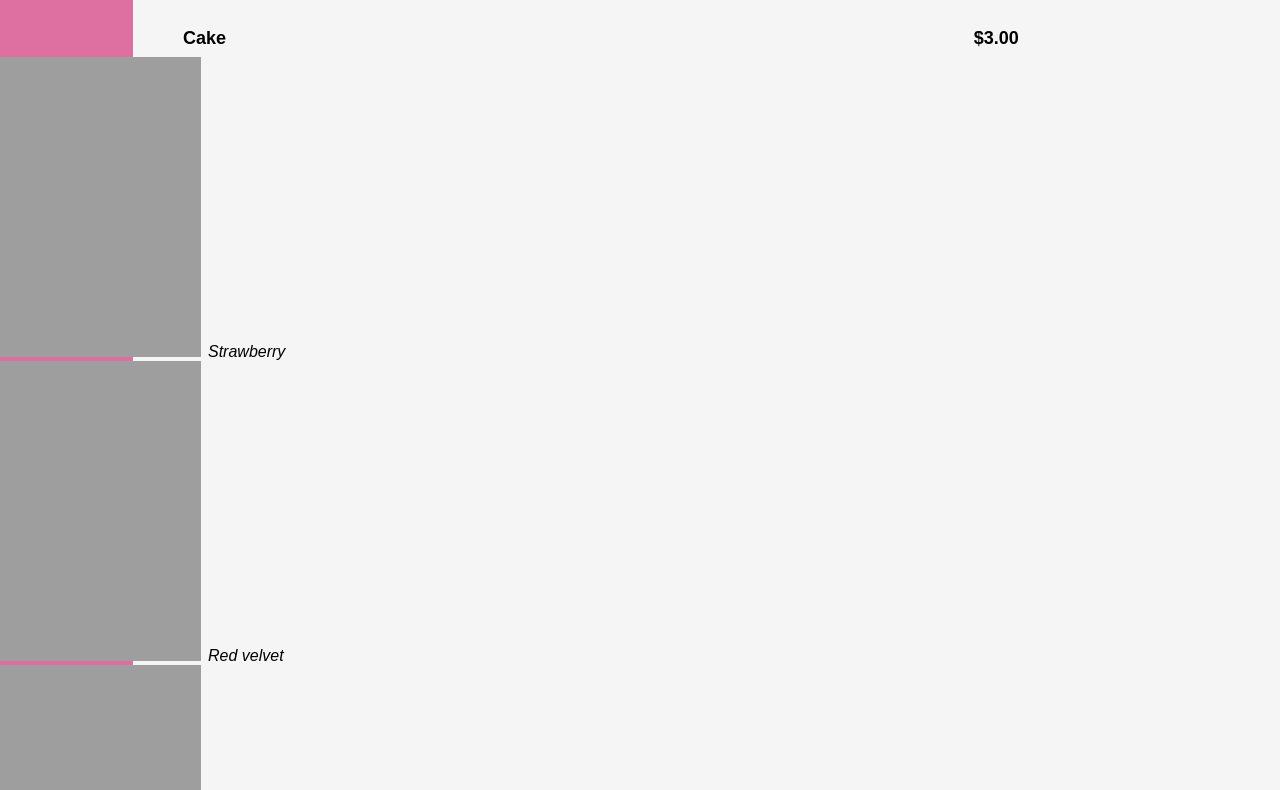
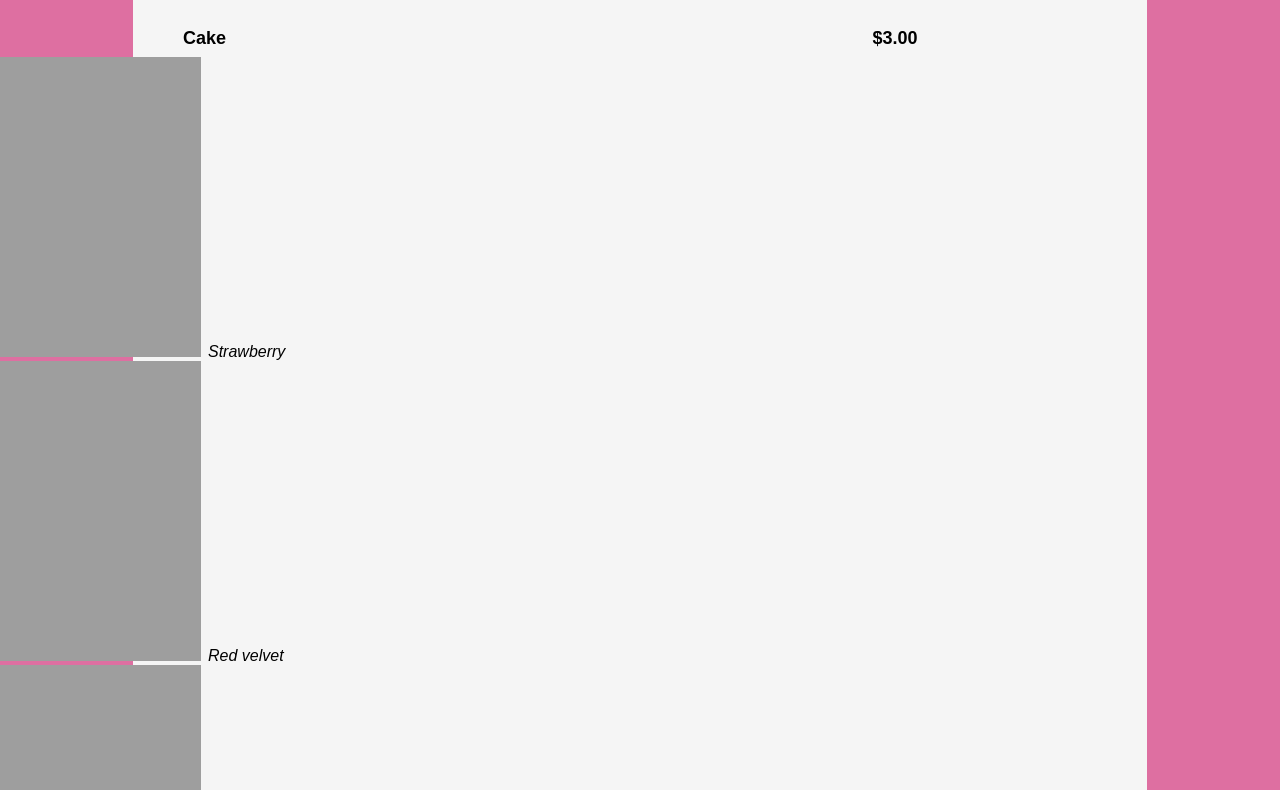
Before and after one commit to Khadi-C/Treats, a website built with Parcel: page index.html in a window 1280 px wide. Shown: the part 198-988 px from the top of the page. Built offline with nearby package versions, Linux system fonts and the light colour scheme.

Commit message:
Changed right margin pixel size

```diff
--- a/styles.css
+++ b/styles.css
@@ -6,7 +6,7 @@ body {
   background-color: #f5f5f5;
   padding: 25px 50px;
   margin-left: 125px;
-  margin-right: -10px;
+  margin-right: 125px;
   margin-top: -10px;
   margin-bottom: -10px;
 }
```
